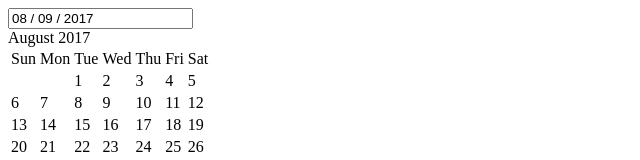
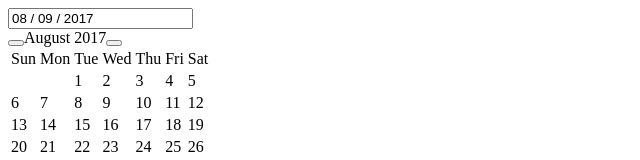
Before and after one commit to Margaux7/react-simple-day-picker, a React app: page / in a window 1280 px wide. Shown: the top 160 px of the page, without its empty margins (0-640 px from the left). Built offline with nearby package versions, Linux system fonts and the light colour scheme; the HTML template or start-up script is replaced by a standard one.

Commit message:
Add prev & next month change

```diff
--- a/src/Day.jsx
+++ b/src/Day.jsx
@@ -3,7 +3,7 @@ import PropTypes from 'prop-types'
 
 const Day = props => {
   return (
-    <td onClick={() => props.handleSelect(props.date)}>
+    <td onClick={() => props.handleSelect(props.currDate)}>
       {props.day}
     </td>
   )
@@ -15,7 +15,7 @@ Day.propTypes = {
     PropTypes.string
   ]).isRequired,
   handleSelect: PropTypes.func.isRequired,
-  date: PropTypes.instanceOf(Date).isRequired
+  currDate: PropTypes.instanceOf(Date).isRequired
 }
 
 export default Day
--- a/src/DayPicker.jsx
+++ b/src/DayPicker.jsx
@@ -18,6 +18,19 @@ class DayPicker extends React.Component {
     // this.props.onSelect()
   }
 
+  handlePrev = () => {
+    const oldDate = new Date(this.state.date)
+    const newDate = oldDate.setMonth((oldDate.getMonth() - 1) % 12)
+    this.setState({ date: newDate })
+  }
+
+  handleNext = () => {
+    const oldDate = new Date(this.state.date)
+    const newDate = oldDate.setMonth((oldDate.getMonth() + 1) % 12)
+
+    this.setState({ date: newDate })
+  }
+
   handleChange = () => {
     return null
   }
@@ -26,8 +39,8 @@ class DayPicker extends React.Component {
     const monthName = ['January', 'February', 'March', 'April', 'May', 'June',
       'July', 'August', 'September', 'October', 'November', 'December']
     const dayName = ['Sun', 'Mon', 'Tue', 'Wed', 'Thu', 'Fri', 'Sat']
-    const month = this.state.date.getMonth()
-    const year = this.state.date.getFullYear()
+    const month = new Date(this.state.date).getMonth()
+    const year = new Date(this.state.date).getFullYear()
     const firstDate = `${monthName[month]} ${1} ${year}`
     const firstDay = new Date(firstDate).toDateString().substring(0, 3)
     const dayNo = dayName.indexOf(firstDay)
@@ -42,7 +55,9 @@ class DayPicker extends React.Component {
         />
         <div>
           <div>
-            {monthName[month]} {year}
+            <button className="button-prev" onClick={this.handlePrev} />
+            <span>{monthName[month]} {year}</span>
+            <button className="button-next" onClick={this.handleNext} />
           </div>
           <DayContainer
             dayNo={dayNo}
--- a/src/Weekday.jsx
+++ b/src/Weekday.jsx
@@ -7,8 +7,8 @@ const Weekday = props => {
     <tr>
       {
         props.days.map((day, index) => {
-          const date = new Date(props.year, props.month + 1, day)
-          return <Day key={index} day={day} date={date} {...props} />
+          const currDate = new Date(props.year, props.month, day)
+          return <Day key={index} day={day} currDate={currDate} {...props} />
         })
       }
     </tr>
```
